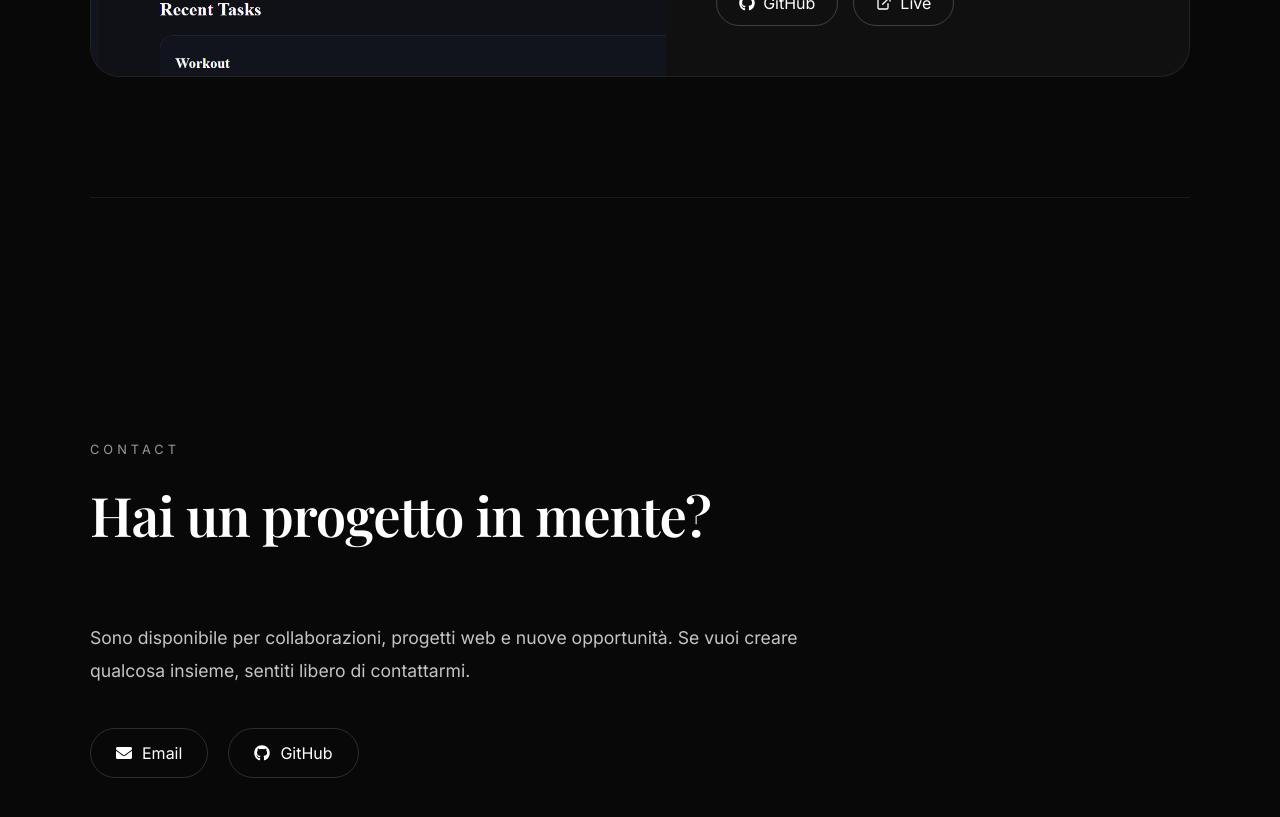
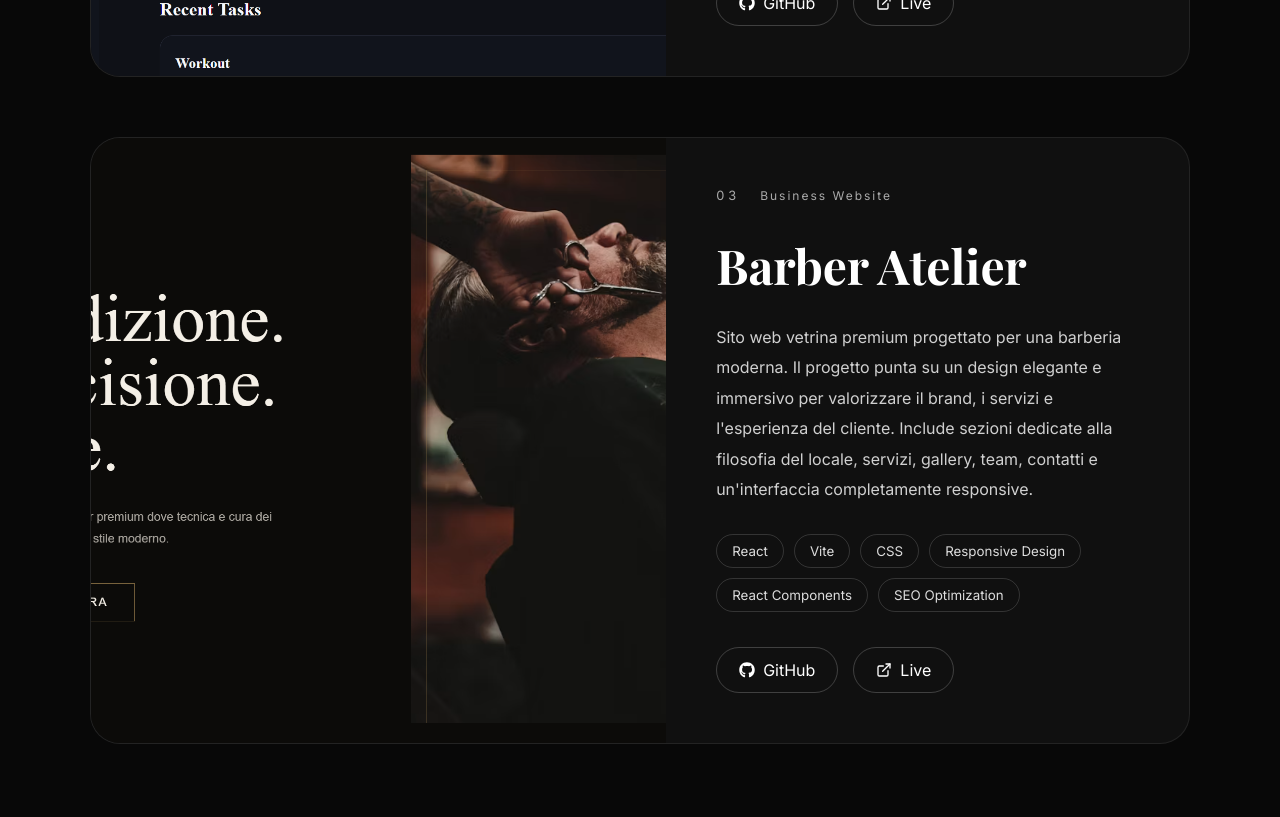
Before and after one commit to maicol080/myPortfolio, a React (Vite) app: page / in a window 1280 px wide. Shown: the part 4420-5237 px from the top of the page. Built offline with nearby package versions, Linux system fonts and the light colour scheme.

Commit message:
Added Barber Atelier project

```diff
--- a/src/data/projects.js
+++ b/src/data/projects.js
@@ -1,5 +1,6 @@
 import oasiPreview from "../assets/previewOasiPizzeria.png";
 import focusFlowPreview from "../assets/previewFocusFlow.png";
+import barberAtelierPreview from "../assets/previewBarberAtelier.png";
 
 const projects = [
 
@@ -61,6 +62,37 @@ const projects = [
 
         live:"https://focusflowhub.vercel.app/"
 
+    },
+
+    {
+
+        number:"03",
+
+        category:"Business Website",
+
+        title:"Barber Atelier",
+
+        image:barberAtelierPreview,
+
+
+        description:
+        "Sito web vetrina premium progettato per una barberia moderna. Il progetto punta su un design elegante e immersivo per valorizzare il brand, i servizi e l'esperienza del cliente. Include sezioni dedicate alla filosofia del locale, servizi, gallery, team, contatti e un'interfaccia completamente responsive.",
+
+
+        technologies:[
+            "React",
+            "Vite",
+            "CSS",
+            "Responsive Design",
+            "React Components",
+            "SEO Optimization"
+        ],
+
+
+        github:"https://github.com/maicol080/barber",
+
+        live:"https://barber-atelier.vercel.app/"
+
     }
 
 ];
```
Also changed, not shown: src/assets/previewBarberAtelier.png (added).
